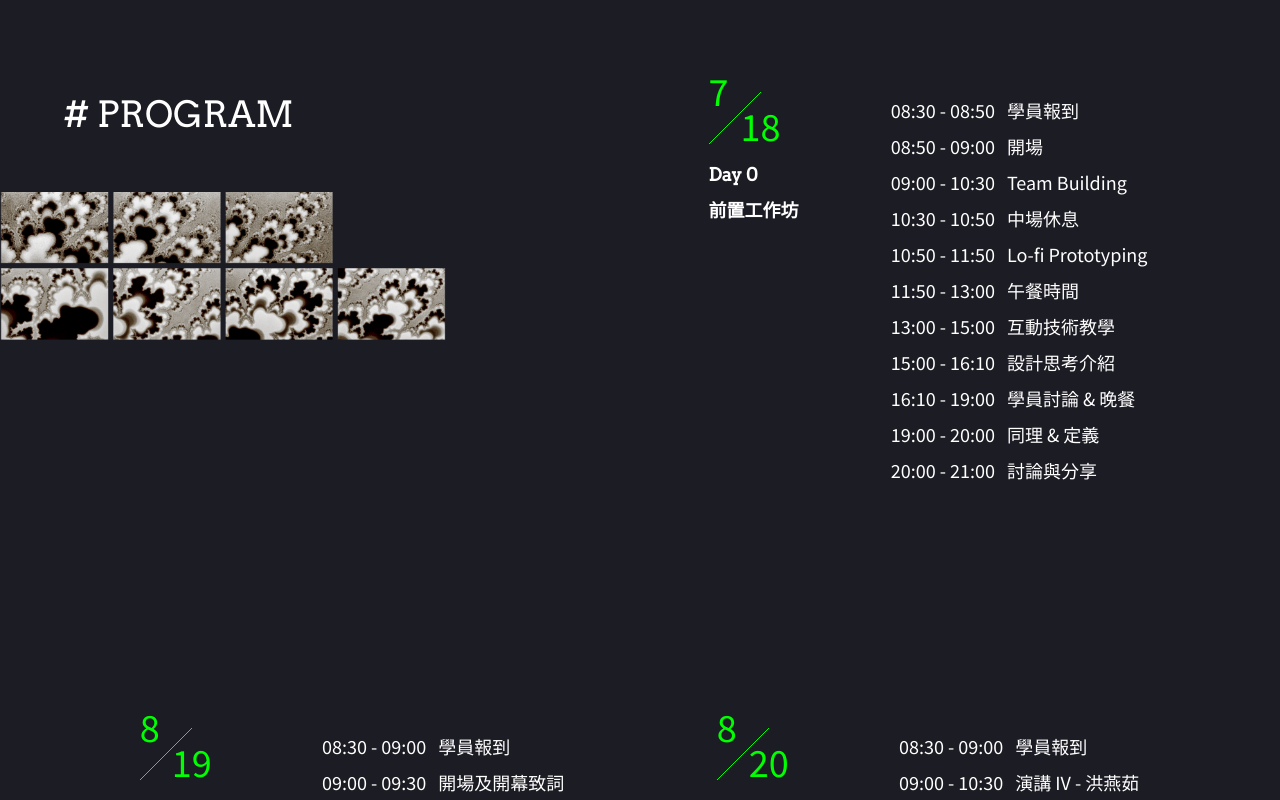
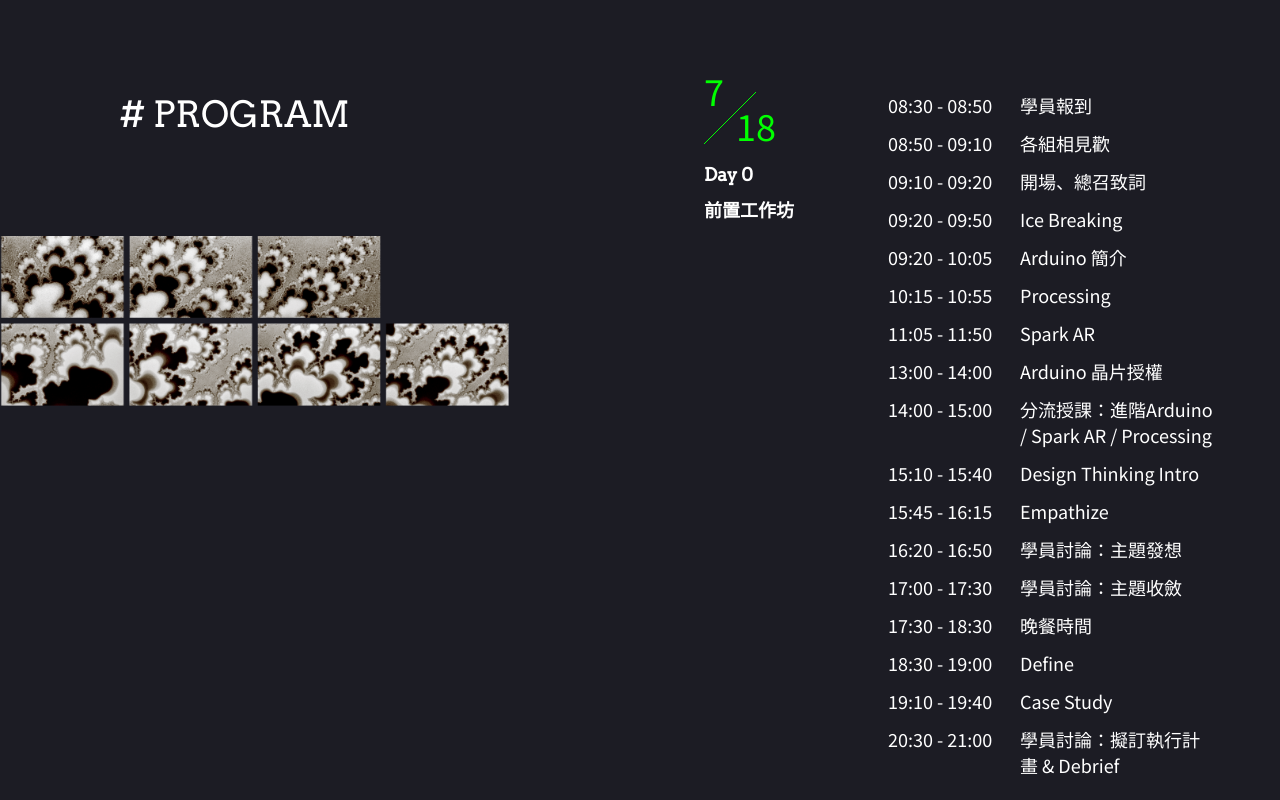
Before and after one commit to openchi-workshop/2021-official-site, a Vue app: page / in a window 1280 px wide. Shown: the part 2620-3420 px from the top of the page. Built offline with nearby package versions, Linux system fonts and the light colour scheme.

Commit message:
feat: update timeline in day 0

```diff
--- a/src/views/Home/Program/ProgramItem.vue
+++ b/src/views/Home/Program/ProgramItem.vue
@@ -13,8 +13,8 @@
         </span>
       </div>
       <div class="program-item__title">
-        <p class="program-item__title--note">Day {{ day }}</p>
-        <p>{{ title }}</p>
+        <div class="program-item__title--note">Day {{ day }}</div>
+        <div>{{ title }}</div>
       </div>
     </div>
 
@@ -22,10 +22,10 @@
       <div
         v-for="{ time, content } in schedule"
         :key="time + content"
-        class="program-item__body--schedule"
+        class="schedule"
       >
-        <div class="program-item__body--time">{{ time }}</div>
-        <div class="program-item__body--text">{{ content }}</div>
+        <div class="schedule__time">{{ time }}</div>
+        <div class="schedule__text">{{ content }}</div>
       </div>
     </div>
   </div>
@@ -49,7 +49,6 @@ $sm: 576px;
 .program-item {
   display: flex;
   flex-direction: row;
-  justify-content: center;
   color: #ffffff;
 
   @media (max-width: $sm) {
@@ -58,10 +57,12 @@ $sm: 576px;
   }
 
   &__head {
-    margin-right: 16%;
-    margin-bottom: 40px;
+    width: 120px;
+    flex-shrink: 0;
+    margin-right: 64px;
 
     @media (max-width: $sm) {
+      width: 100%;
       display: flex;
       flex-direction: row;
       margin-bottom: 20px;
@@ -95,6 +96,7 @@ $sm: 576px;
       stroke-width: 1;
     }
   }
+
   &__title {
     font-size: 18px;
     font-weight: bold;
@@ -112,17 +114,19 @@ $sm: 576px;
 
   &__body {
     font-size: 18px;
-    line-height: 36px;
+  }
+}
 
-    &--schedule {
-      display: flex;
-      flex-direction: row;
-      align-items: center;
-    }
+.schedule {
+  display: flex;
+  flex-direction: row;
+  margin-bottom: 12px;
+  min-width: 300px;
 
-    &--time {
-      margin-right: 12px;
-    }
+  &__time {
+    width: 120px;
+    flex-shrink: 0;
+    margin-right: 12px;
   }
 }
 </style>
--- a/src/views/Home/Program/index.vue
+++ b/src/views/Home/Program/index.vue
@@ -3,7 +3,7 @@
     <img src="@/assets/homePage/program_small.png" class="program__image" />
 
     <div class="program__banner">
-      <Title text="#  PROGRAM" class="program__title" />
+      <Title text="#  PROGRAM" class="program__banner--title" />
       <div class="program__banner--image">
         <img src="@/assets/homePage/program.png" style="width: 100%" />
       </div>
@@ -41,20 +41,19 @@ export default {
 
 <style lang="scss" rel="stylesheet/scss" scoped>
 $xl: 1200px;
+$lg: 992px;
 $md: 768px;
 $sm: 576px;
 
 .program {
-  display: flex;
-  flex-direction: row;
-  flex-wrap: wrap;
+  width: 100%;
   position: relative;
-  padding: 0 5%;
-  width: 100%;
+  display: grid;
+  grid-template-columns: repeat(auto-fit, minmax(500px, 1fr));
+  grid-row-gap: 88px;
+  margin-bottom: 240px;
 
   &__banner {
-    width: 50%;
-
     @media (max-width: $md) {
       width: 100%;
       padding-left: 0;
@@ -67,11 +66,14 @@ $sm: 576px;
       text-align: center;
     }
 
+    &--title {
+      margin-left: 120px;
+    }
+
     &--image {
-      width: 35%;
-      position: absolute;
+      width: 80%;
       left: 0;
-      top: 100px;
+      margin-top: 100px;
 
       @media (max-width: $md) {
         width: 60%;
@@ -80,9 +82,9 @@ $sm: 576px;
   }
 
   &__item {
-    width: 50%;
+    width: 100%;
     min-height: 300px;
-    margin-bottom: 240px;
+    padding: 0 10%;
     z-index: 1;
 
     @media (max-width: $md) {
--- a/src/views/Home/Program/programs.json
+++ b/src/views/Home/Program/programs.json
@@ -4,16 +4,22 @@
     "title": "前置工作坊",
     "schedule": [
       { "time": "08:30 - 08:50", "content": "學員報到" },
-      { "time": "08:50 - 09:00", "content": "開場" },
-      { "time": "09:00 - 10:30", "content": "Team Building" },
-      { "time": "10:30 - 10:50", "content": "中場休息" },
-      { "time": "10:50 - 11:50", "content": "Lo-fi Prototyping" },
-      { "time": "11:50 - 13:00", "content": "午餐時間" },
-      { "time": "13:00 - 15:00", "content": "互動技術教學" },
-      { "time": "15:00 - 16:10", "content": "設計思考介紹" },
-      { "time": "16:10 - 19:00", "content": "學員討論 & 晚餐" },
-      { "time": "19:00 - 20:00", "content": "同理 & 定義" },
-      { "time": "20:00 - 21:00", "content": "討論與分享" }
+      { "time": "08:50 - 09:10", "content": "各組相見歡" },
+      { "time": "09:10 - 09:20", "content": "開場、總召致詞" },
+      { "time": "09:20 - 09:50", "content": "Ice Breaking" },
+      { "time": "09:20 - 10:05", "content": "Arduino 簡介" },
+      { "time": "10:15 - 10:55", "content": "Processing" },
+      { "time": "11:05 - 11:50", "content": "Spark AR" },
+      { "time": "13:00 - 14:00", "content": "Arduino 晶片授權" },
+      { "time": "14:00 - 15:00", "content": "分流授課：進階Arduino / Spark AR / Processing" },
+      { "time": "15:10 - 15:40", "content": "Design Thinking Intro" },
+      { "time": "15:45 - 16:15", "content": "Empathize" },
+      { "time": "16:20 - 16:50", "content": "學員討論：主題發想" },
+      { "time": "17:00 - 17:30", "content": "學員討論：主題收斂" },
+      { "time": "17:30 - 18:30", "content": "晚餐時間" },
+      { "time": "18:30 - 19:00", "content": "Define" },
+      { "time": "19:10 - 19:40", "content": "Case Study" },
+      { "time": "20:30 - 21:00", "content": "學員討論：擬訂執行計畫 & Debrief" }
     ]
   },
   {
```
